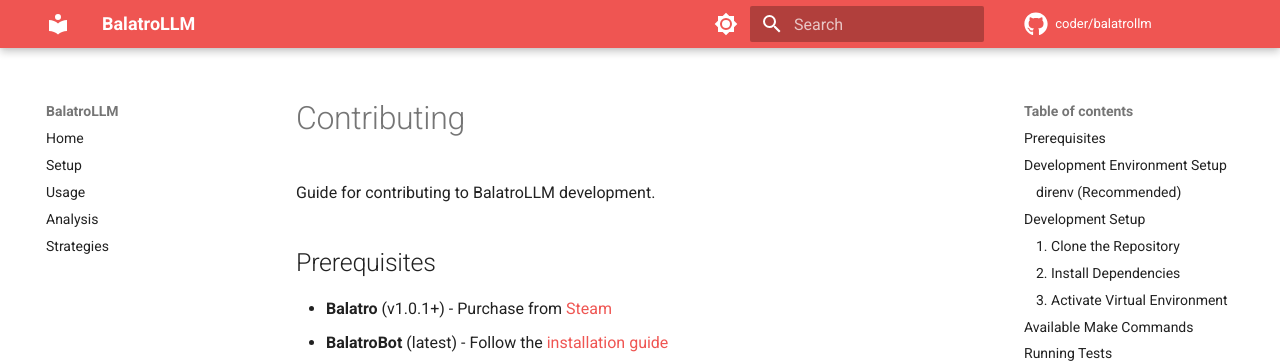
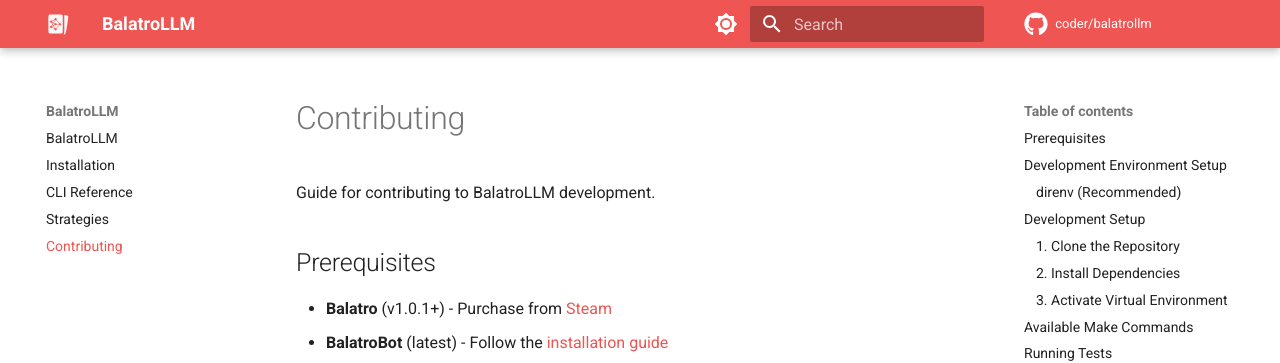
Before and after one commit to coder/balatrollm, an MkDocs documentation site: the page built from docs/contributing.md, in a window 1280 px wide. Shown: the top 363 px of the page. Built offline with MkDocs 1.6.1 and Material for MkDocs 9.7.7, drawn with Linux system fonts in a browser that asks for light colours; comment, search, counter and statistics services are not loaded.

Commit message:
docs: update mkdocs.yml following mkdocs from balatrobot

```diff
--- a/mkdocs.yml
+++ b/mkdocs.yml
@@ -1,12 +1,14 @@
 site_name: BalatroLLM
-site_description: LLM-powered bot that plays Balatro using strategic decision making
-site_author: 'coder'
+site_description: Play Balatro with LLMs
+site_author: 'S1M0N38'
 repo_name: 'coder/balatrollm'
 repo_url: https://github.com/coder/balatrollm
 site_url: https://coder.github.io/balatrollm/
 docs_dir: docs/
 theme:
   name: material
+  favicon: assets/balatrollm.svg
+  logo: assets/balatrollm-white.svg
   icon:
     repo: fontawesome/brands/github
   features:
@@ -33,24 +35,22 @@
   - search
   - llmstxt:
       markdown_description: |
-        BalatroLLM is a bot that uses Large Language Models (LLMs) to play [Balatro](https://www.playbalatro.com/), the popular roguelike poker deck-building game.
-        The bot analyzes game states, makes strategic decisions, and executes actions through the [BalatroBot](https://github.com/coder/balatrobot) client.
+        BalatroLLM is a bot that uses Large Language Models (LLMs) to play [Balatro](https://www.playbalatro.com/), the popular roguelike poker deck-building game. The bot analyzes game states, makes strategic decisions, and executes actions through the [BalatroBot](https://github.com/coder/balatrobot) API.
       sections:
         Documentation:
-          - setup.md
-          - usage.md
-          - analysis.md
+          - installation.md
+          - cli.md
           - strategies.md
+          - contributing.md
       full_output: llms-full.txt
       autoclean: true
 nav:
-  - Home: index.md
-  - Setup: setup.md
-  - Usage: usage.md
-  - Analysis: analysis.md
+  - BalatroLLM: index.md
+  - Installation: installation.md
+  - CLI Reference: cli.md
   - Strategies: strategies.md
+  - Contributing: contributing.md
 markdown_extensions:
-  - sane_lists
   - toc:
       toc_depth: 3
   - attr_list
@@ -59,17 +59,12 @@
   - admonition
   - pymdownx.details
   - pymdownx.highlight:
+      anchor_linenums: false
       line_spans: __span
       pygments_lang_class: true
   - pymdownx.inlinehilite
   - pymdownx.snippets
-  - pymdownx.superfences:
-      custom_fences:
-        - name: mermaid
-          class: mermaid
-          format: !!python/name:pymdownx.superfences.fence_code_format
-  - pymdownx.tabbed:
-      alternate_style: true
+  - pymdownx.superfences
   - pymdownx.emoji:
       emoji_index: !!python/name:material.extensions.emoji.twemoji
       emoji_generator: !!python/name:material.extensions.emoji.to_svg
```
